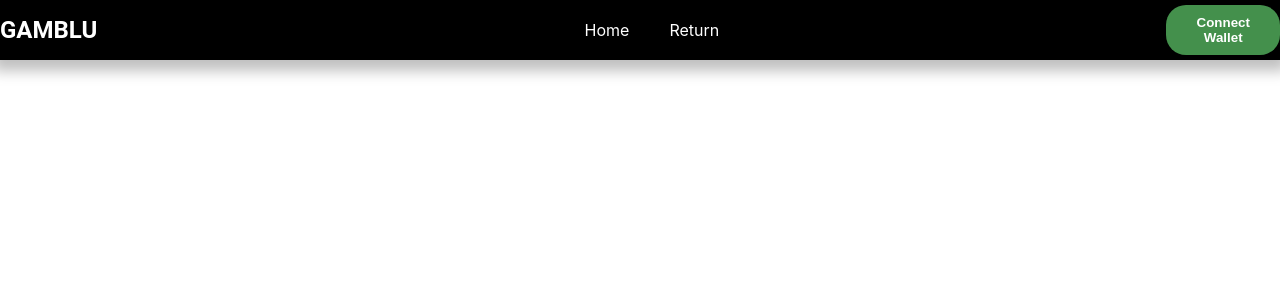
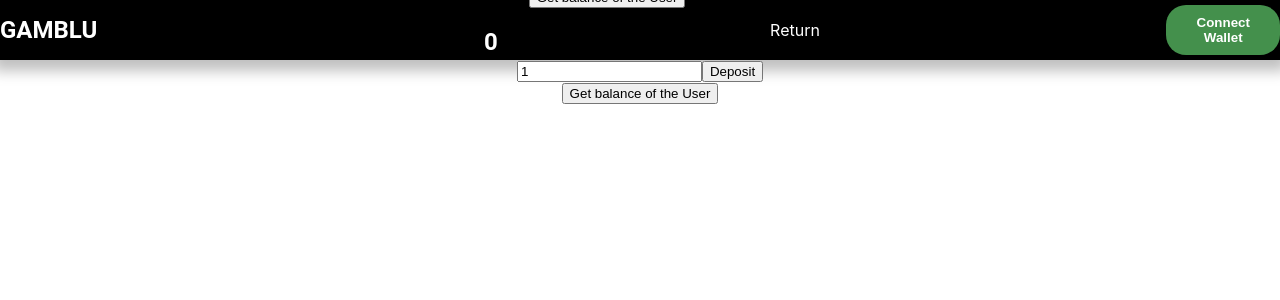
Before and after one commit to dinesh250-star/gamble1, a React (Create React App) app in the folder client/app/: page / in a window 1280 px wide. Shown: the top 300 px of the page. Built offline with nearby package versions, Linux system fonts and the light colour scheme; the HTML template or start-up script is replaced by a standard one.

Commit message:
created deposit.css

```diff
--- a/client/app/src/App.js
+++ b/client/app/src/App.js
@@ -11,6 +11,7 @@ function App() {
   return (
     <div className="App">
       <Navbar/>
+      <Deposit/>
 
     </div>
   );
--- a/client/app/src/Components/Deposit/Deposit.js
+++ b/client/app/src/Components/Deposit/Deposit.js
@@ -4,6 +4,8 @@ import { useSelector } from "react-redux";
 //bbb
 import axios from "axios";
 import Gamble from "../../artifacts/contracts/Gamble.sol/Gamble.json";
+
+import DepositCSS from "./Deposit.module.css"
 
 
 
@@ -86,8 +88,8 @@ const Deposit = () => {
           onChange={storeMatic}
           value={matic}
         ></input>
-        <button type="submit" id="button1" disabled>
-          Deposit
+        <button type="submit" id="button1" >
+         Deposit
         </button>
       </form>
       <button onClick={getUserBalance}>Get balance of the User</button>
--- a/client/app/src/Components/Navbar/Navbar.js
+++ b/client/app/src/Components/Navbar/Navbar.js
@@ -1,6 +1,7 @@
 import React from 'react'
 import NavbarCSS from './Navbar.module.css'
 import Login from '../Login/Login'
+import Deposit from '../Deposit/Deposit'
 
 const Navbar = () => {
   return (
@@ -10,7 +11,7 @@ const Navbar = () => {
         <h1>GAMBLU</h1>
 
         <ul>
-            <li>Home</li>
+            <li><Deposit/></li>
             <li>Return</li>
             </ul>
             <Login/>
```
Also changed, not shown: client/app/src/Components/Deposit/Deposit.module.css (added).
